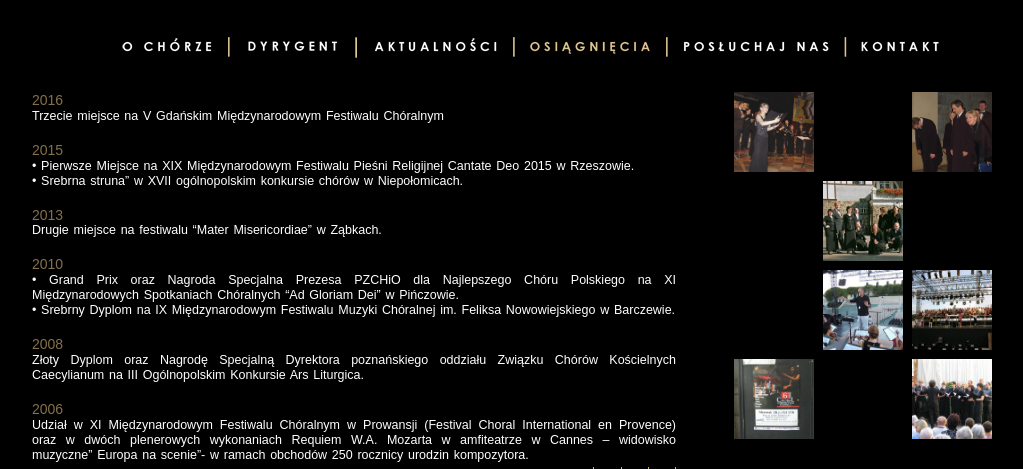
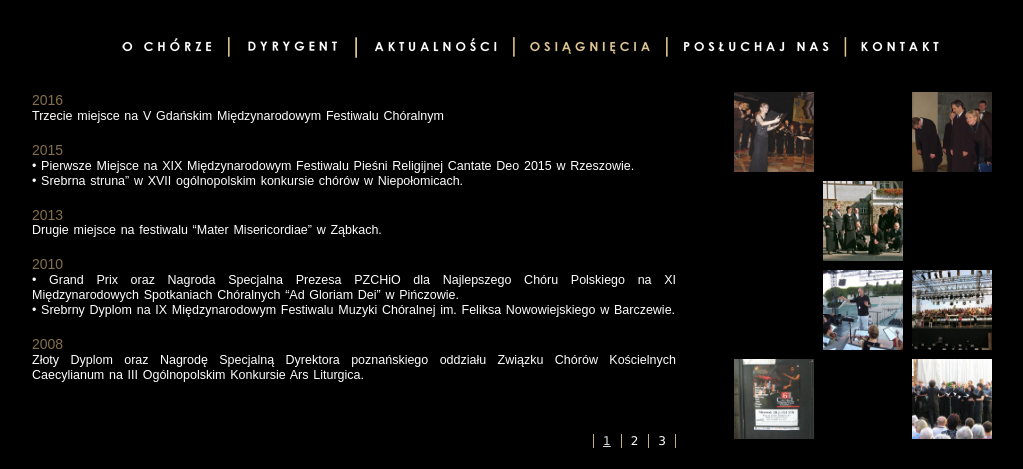
Before and after one commit to ars-cantata/ars-cantata.github.io, a Jekyll site: the page built from osiagniecia1.html, in a window 1280 px wide, cut to the strip 0-469 px from the top of the page. Shown: the whole strip, without its empty margins (123-1146 px from the left). Built offline with Jekyll 4.4.1, drawn with Linux system fonts in a browser that asks for light colours.

Commit message:
Osiągnięcia - porządki

```diff
--- a/_includes/texts/pl/osiagniecia1.md
+++ b/_includes/texts/pl/osiagniecia1.md
@@ -17,10 +17,3 @@ na XI Międzynarodowych Spotkaniach Chóralnych "Ad Gloriam Dei" w Pińczowie. <
 Złoty Dyplom oraz Nagrodę Specjalną Dyrektora poznańskiego
 oddziału Związku Chórów Kościelnych Caecylianum na III Ogólnopolskim
 Konkursie Ars Liturgica.
-
-### 2006
-Udział w XI Międzynarodowym Festiwalu Chóralnym w Prowansji
-(Festival Choral International en Provence) oraz w dwóch plenerowych
-wykonaniach Requiem W.A. Mozarta w amfiteatrze w Cannes – widowisko
-muzyczne” Europa na scenie”- w ramach obchodów 250 rocznicy urodzin
-kompozytora.
```
Also changed, not shown: _includes/texts/pl/osiagniecia2.md (+5 -1 lines).
